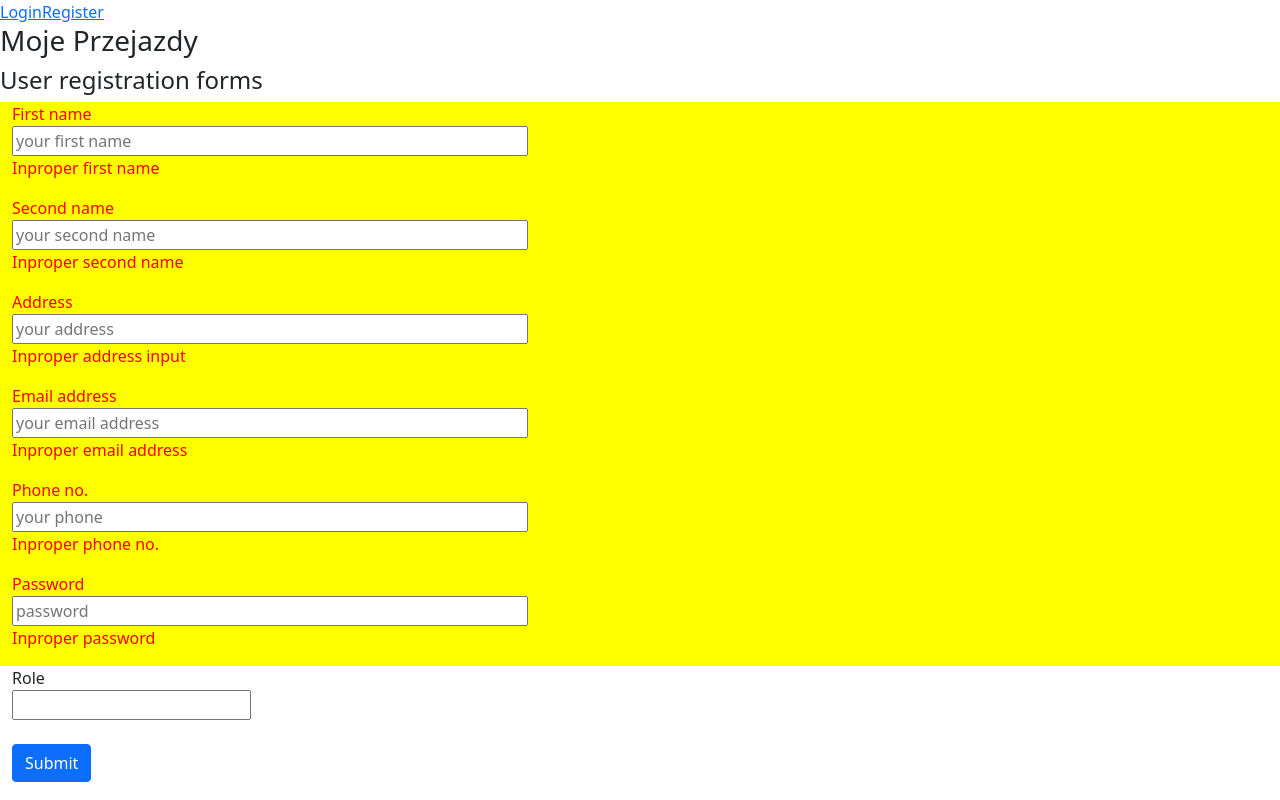
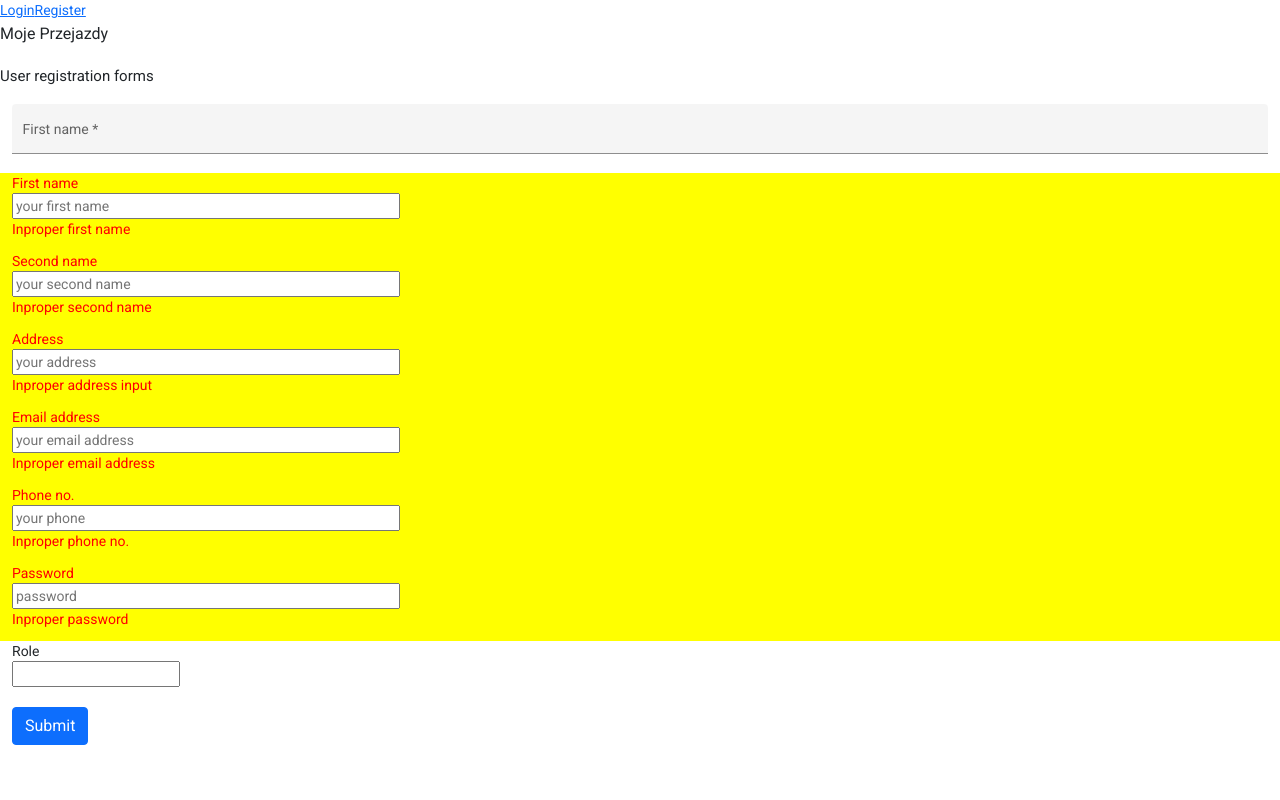
Before and after one commit to WojciechMierzejewski/przejazdy, an Angular app: page /register in a window 1280 px wide. Built offline with nearby package versions, Linux system fonts and the light colour scheme.

Commit message:
material design introduced

```diff
--- a/angular.json
+++ b/angular.json
@@ -30,6 +30,7 @@
               "projects/mojeprzejazdy/src/assets"
             ],
             "styles": [
+              "./node_modules/@angular/material/prebuilt-themes/indigo-pink.css",
               "./node_modules/bootstrap/dist/css/bootstrap.min.css"
 
                         ],
@@ -98,6 +99,7 @@
               "projects/mojeprzejazdy/src/assets"
             ],
             "styles": [
+              "./node_modules/@angular/material/prebuilt-themes/indigo-pink.css",
               "projects/mojeprzejazdy/src/styles.css"
             ],
             "scripts": []
--- a/package.json
+++ b/package.json
@@ -11,10 +11,12 @@
   "private": true,
   "dependencies": {
     "@angular/animations": "~12.2.0",
+    "@angular/cdk": "^12.2.13",
     "@angular/common": "~12.2.0",
     "@angular/compiler": "~12.2.0",
     "@angular/core": "~12.2.0",
     "@angular/forms": "~12.2.0",
+    "@angular/material": "^12.2.13",
     "@angular/platform-browser": "~12.2.0",
     "@angular/platform-browser-dynamic": "~12.2.0",
     "@angular/router": "^12.2.13",
--- a/projects/mojeprzejazdy/src/app/components/userreg/userreg.component.html
+++ b/projects/mojeprzejazdy/src/app/components/userreg/userreg.component.html
@@ -3,6 +3,15 @@
 <form [formGroup]="userForm" (ngSubmit)="onSubmit()">
   <div class="container-fluid">
     <div class="row">
+
+      <mat-form-field class="example-form-field" appearance="fill">
+        <mat-label>First name</mat-label>
+        <input matInput type="text" [formControl]="getFormControl('first_name')">
+        <button *ngIf="hasValue('first_name')" matSuffix mat-icon-button aria-label="Clear"
+          (click)="clearFormControlValue('first_name')">
+          <mat-icon>close</mat-icon>
+        </button>
+      </mat-form-field>
 
       <div class="form-group" [ngClass]="{ 'has-error': invalidFirstName() }" style="width: 100%">
         <label for="first_name">First name</label>
--- a/projects/mojeprzejazdy/src/app/components/userreg/userreg.component.ts
+++ b/projects/mojeprzejazdy/src/app/components/userreg/userreg.component.ts
@@ -124,4 +124,14 @@ export class UserregComponent implements OnInit {
   getFormControl(name: string): FormControl {
     return this.userForm.get('first_name') as FormControl;
   }
+
+  clearFormControlValue(name: string): void {
+    const fc = this.getFormControl(name);
+    fc.setValue(null);
+  }
+
+  hasValue(name: string): boolean {
+    const fc = this.getFormControl(name);
+    return (fc.value !== null && fc.value !== undefined && fc.value !== '');
+  }
 }
--- a/projects/mojeprzejazdy/src/index.html
+++ b/projects/mojeprzejazdy/src/index.html
@@ -6,8 +6,11 @@
   <base href="/">
   <meta name="viewport" content="width=device-width, initial-scale=1">
   <link rel="icon" type="image/x-icon" href="favicon.ico">
+  <link rel="preconnect" href="https://fonts.gstatic.com">
+  <link href="https://fonts.googleapis.com/css2?family=Roboto:wght@300;400;500&display=swap" rel="stylesheet">
+  <link href="https://fonts.googleapis.com/icon?family=Material+Icons" rel="stylesheet">
 </head>
-<body>
+<body class="mat-typography">
   <app-root></app-root>
 </body>
 </html>
```
Also changed, not shown: projects/mojeprzejazdy/src/app/app.module.ts (+13 -7 lines), 1 other file (tests, documents, lock files or other folders).
